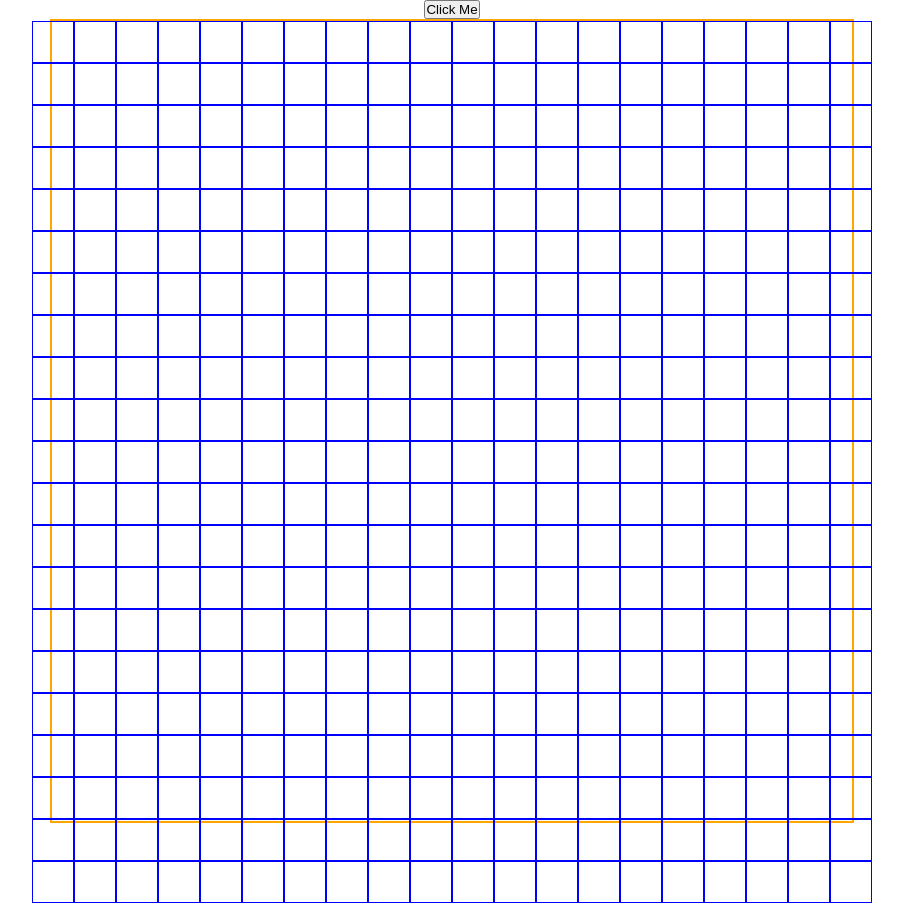
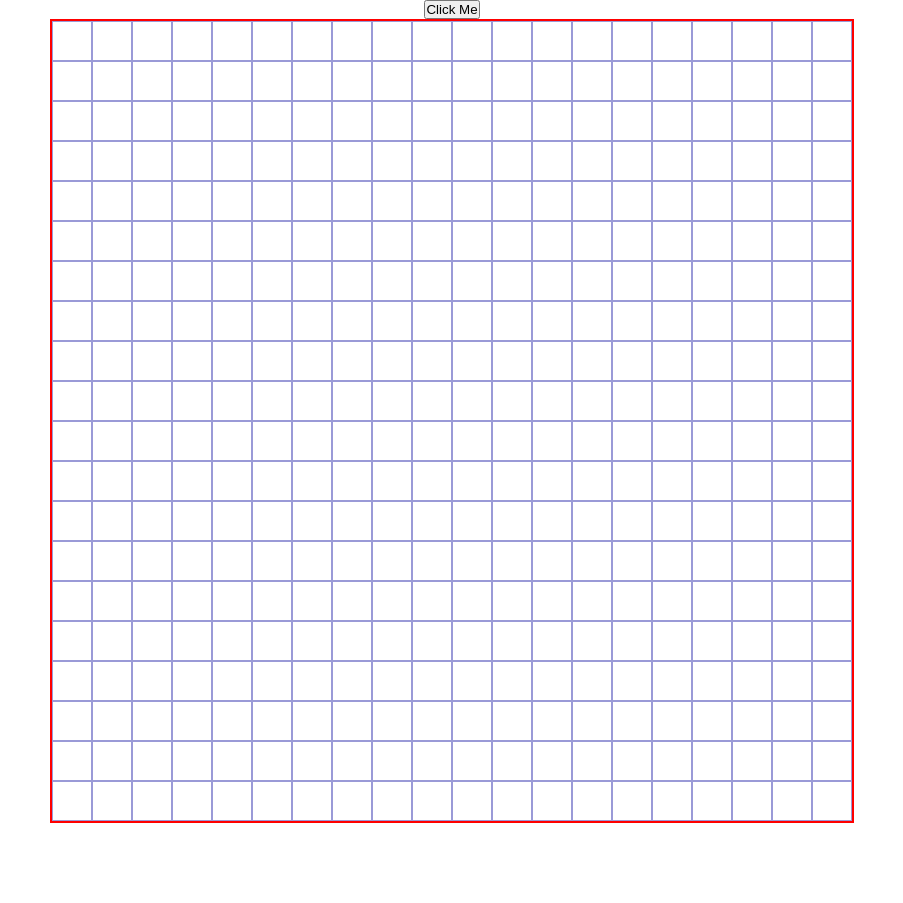
Before and after one commit to DevanshSingh101/gridAnimation, a plain HTML site: page index.html in a window 1280 px wide. Shown: the whole page, without its empty margins (188-1091 px from the left). After the commit the page ends 823 px from the top, so only its background shows below. Drawn offline with Linux system fonts and the light colour scheme.

Commit message:
Fixed overflow using box sizing

```diff
--- a/script.js
+++ b/script.js
@@ -16,7 +16,7 @@ box.setAttribute('style', 'height:' + w + ';width:'+ w + ';');
 
 
 
-for(let i = 0; i <=num; i++) {
+for(let i = 1; i <=num; i++) {
     const hori = document.createElement('div');
     hori.className  = 'hori';
     area.appendChild(hori);
--- a/styles.css
+++ b/styles.css
@@ -25,19 +25,30 @@ div{
     width: 800px;
     height: 800px;
     flex-direction: column;
-    border : solid 2px orange;
+    border : 2px solid red;
+    min-height: 100%;
+
 
 }
 
 .hori{
 
 
-    /* border : 1px solid red; */
+    /* border : 1px solid rgb(0, 4, 255); */
+    padding:0;
+    margin:0;
+
+
 
 }
 .box {
 
-    border : 0.1px solid blue;
+    border : 0.1px solid rgb(154, 154, 215);
+    padding:0;
+    box-sizing: border-box;
+    margin:0;
+
+
 
 }
 
```
